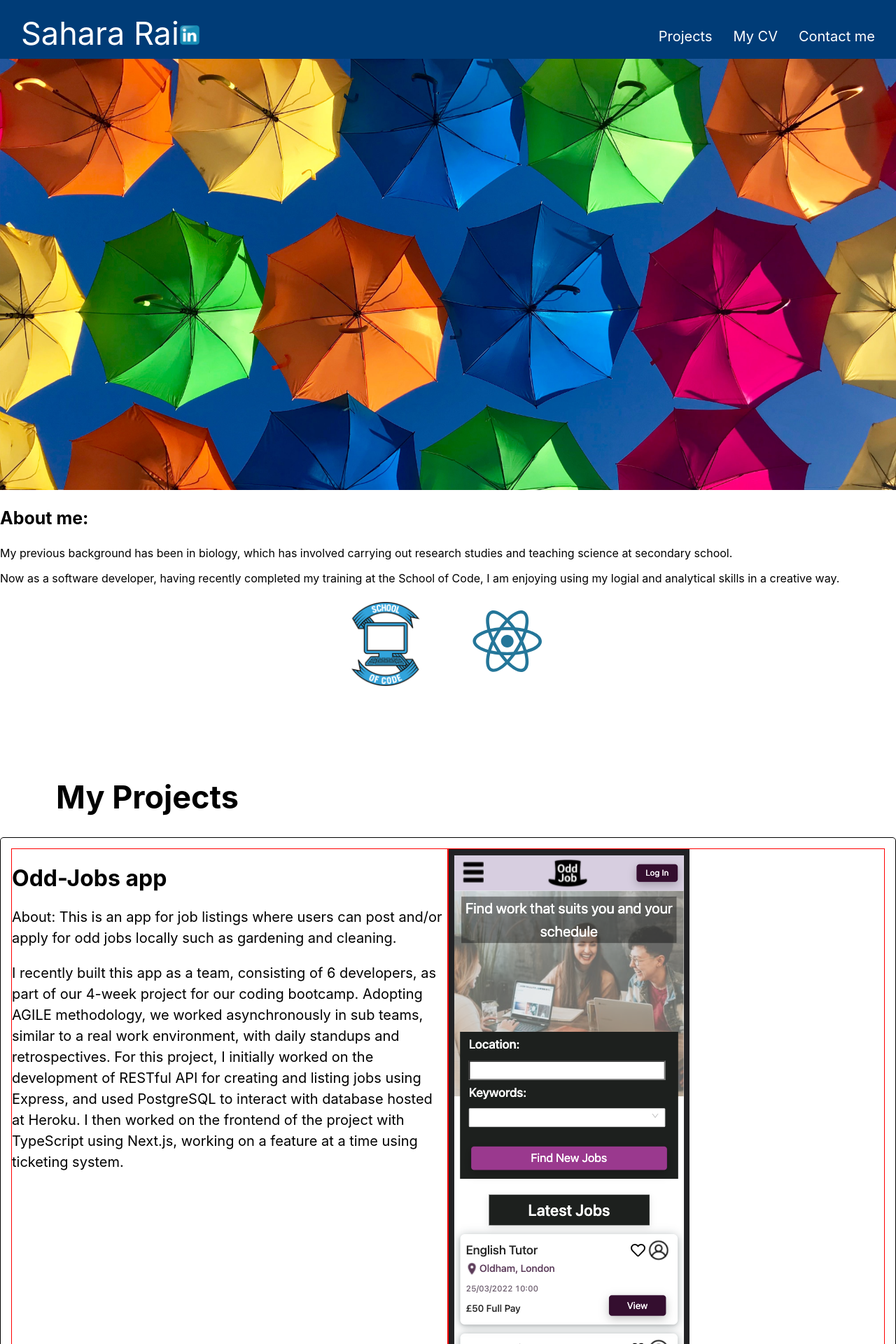
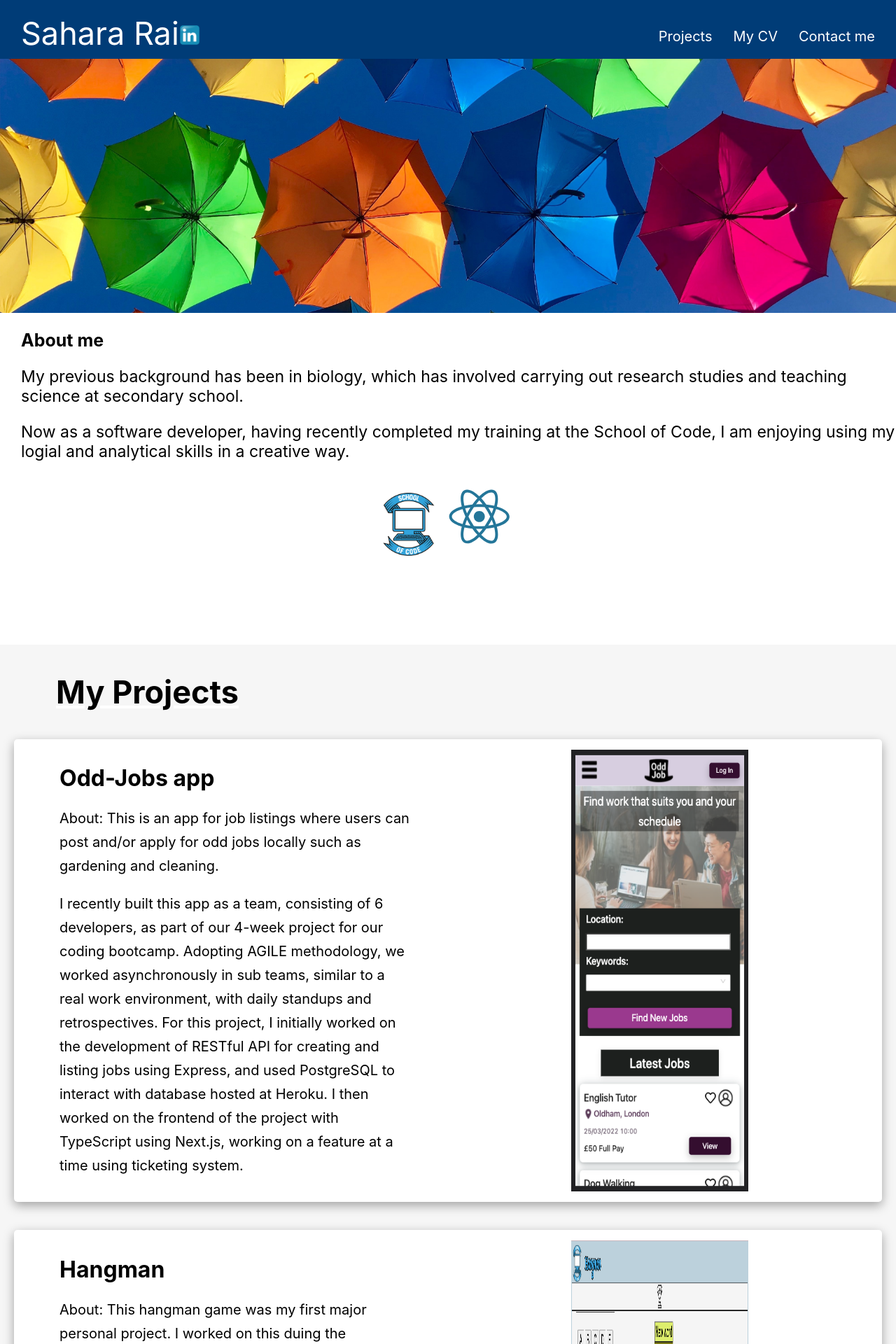
Before and after one commit to SaharaRai/Website, a Next.js app: page / in a window 1280 px wide. Shown: the top 1920 px of the page at 70% size. Built offline with nearby package versions, Linux system fonts and the light colour scheme.

Commit message:
projects styled

```diff
--- a/components/aboutme/aboutme-styled.ts
+++ b/components/aboutme/aboutme-styled.ts
@@ -2,6 +2,9 @@ import styled from "styled-components";
 
 export const AboutmeStyled = styled.div`
   margin: auto;
+
+  padding: 0px;
+
   /* width: 90%;
   font-size: 20px;
   padding: 100px 0; */
@@ -11,17 +14,20 @@ export const AboutmeStyled = styled.div`
   .header {
     font-size: 25px;
     font-weight: bold;
+    margin: 0px;
+    margin-top: 20px;
   }
 
   .image {
-    z-index: -1;
-    height: 700px;
-    overflow: hidden;
-    position: relative;
+    /* z-index: -1; */
+    /* max-height: 700px; */
   }
 
-  .text {
-    position: relative;
+  p {
+    font-size: 23px;
+  }
+  .text-container {
+    margin-left: 30px;
   }
   img {
     position: relative;
--- a/components/aboutme/aboutme.tsx
+++ b/components/aboutme/aboutme.tsx
@@ -7,8 +7,8 @@ function Aboutme() {
         <img src="/umbrella.jpg" alt="space" />
       </div>
 
-      <div className="text">
-        <p className="header">About me:</p>
+      <div className="text-container">
+        <p className="header">About me</p>
         <p>
           My previous background has been in biology, which has involved
           carrying out research studies and teaching science at secondary
--- a/components/displaybox/displaybox-styled.ts
+++ b/components/displaybox/displaybox-styled.ts
@@ -1,23 +1,33 @@
 import styled from "styled-components";
 
 export const DisplayboxStyled = styled.div`
-  border: 1px solid black;
+  box-shadow: rgba(0, 0, 0, 0.35) 0px 5px 15px;
+  margin-left: 20px;
+  margin-right: 20px;
   border-radius: 5px;
   background-color: white;
   color: black;
   padding: 15px;
+  margin-top: 40px;
   margin-bottom: 40px;
   display: flex;
   flex: 1 1 0px;
   p {
     font-size: 20px;
-    line-height: 1.5;
+    line-height: 1.7;
   }
 
   .leftside,
   .rightside {
-    border: 1px solid red;
+    /* border: 1px solid red; */
     flex: 1;
+    padding-left: 50px;
+    padding-right: 50px;
+  }
+
+  .rightside {
+    display: flex;
+    justify-content: center;
   }
 
   img {
@@ -25,8 +35,13 @@ export const DisplayboxStyled = styled.div`
     margin-left: auto;
     margin-right: auto;
     width: 50%; */
+
     max-width: 80%;
     /* max-height: 80%; */
     height: auto;
+    display: block;
+    margin-left: auto;
+    margin-right: auto;
+    width: 50%;
   }
 `;
--- a/components/heading/heading-styled.ts
+++ b/components/heading/heading-styled.ts
@@ -7,4 +7,6 @@ export const HeadingStyled = styled.h1`
   margin-top: 100px;
   margin-left: 80px;
   font-size: 45px;
+  padding-top: 40px;
+  padding-top: 40px;
 `;
--- a/components/icons/icons-styled.ts
+++ b/components/icons/icons-styled.ts
@@ -6,13 +6,14 @@ export const IconsStyled = styled.div`
   justify-content: center;
 
   img {
-    width: 120px;
+    width: 90px;
     margin-right: 50px;
+    margin: 0px;
   }
 
   .icons {
     /* width: 70px; */
-    font-size: 8rem;
+    font-size: 7rem;
     color: #247699;
   }
 `;
--- a/components/projects/project-styled.ts
+++ b/components/projects/project-styled.ts
@@ -1,3 +1,5 @@
 import styled from "styled-components";
 
-export const ProjectsStyled = styled.div``;
+export const ProjectsStyled = styled.div`
+  background-color: #f6f6f6;
+`;
```
Also changed, not shown: public/umbrella copy.jpg (added), public/umbrella.jpg.
